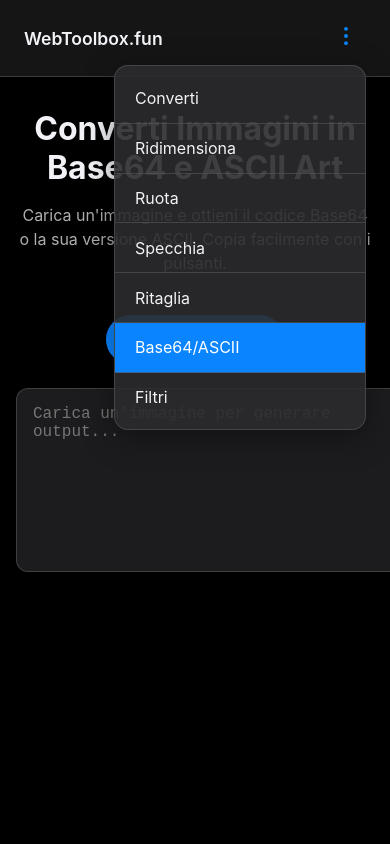
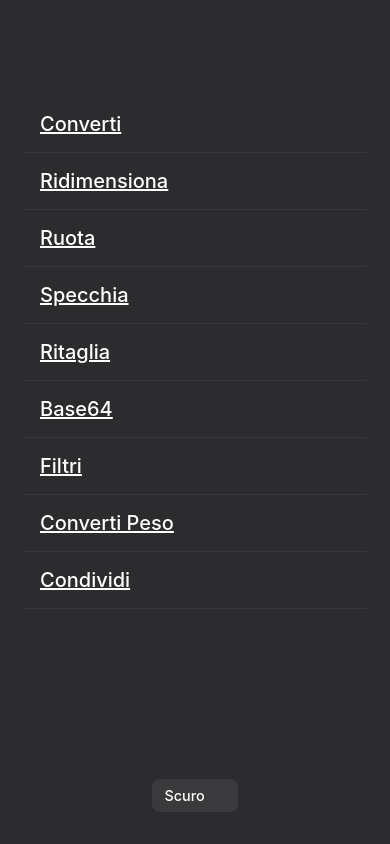
Before and after one commit to SgomberoCatanese/webtoolbox, a website: page base64.html in a window 390 px wide. Both pictures are taken after a click on the button "Apri Menu". Drawn offline with Linux system fonts and the light colour scheme.

Commit message:
Update base64.html

```diff
--- a/base64.html
+++ b/base64.html
@@ -6,29 +6,68 @@
     <title>Convertitore Immagini Base64 e ASCII – WebToolbox.fun</title>
     <meta name="description" content="Converti immagini in Base64 o ASCII art online. Carica la tua immagine, copia il codice Base64 o la versione ASCII facilmente." />
     <style>
-  /*
-    Stile CSS aggiornato con estetica iOS
-    - Palette Dark Mode
-    - Font di sistema Apple
-    - Componenti UI moderni e puliti
-    - Logica responsiva avanzata per mobile
-  */
+      /* CSS v5.0 - Cleaned and Consolidated */
+      :root { /* Default Dark Theme */
+        --bg-primary: #1C1C1E;
+        --bg-secondary: #2C2C2E;
+        --bg-tertiary: #3A3A3C;
+        --text-primary: #FFFFFF;
+        --text-secondary: #EBEBF599;
+        --accent-primary: #0A84FF;
+        --separator-color: #38383A;
+        --nav-bg: rgba(28, 28, 30, 0.8);
+        --shadow-color: rgba(0, 0, 0, 0.5);
+      }
+      [data-theme="light"] {
+        --bg-primary: #F2F2F7;
+        --bg-secondary: #FFFFFF;
+        --bg-tertiary: #E5E5EA;
+        --text-primary: #000000;
+        --text-secondary: #3C3C4399;
+        --accent-primary: #007AFF;
+        --separator-color: #C6C6C8;
+        --nav-bg: rgba(249, 249, 249, 0.8);
+        --shadow-color: rgba(0, 0, 0, 0.08);
+      }
+      [data-theme="midnight"] {
+        --bg-primary: #000000;
+        --bg-secondary: #1D1D1F;
+        --bg-tertiary: #2C2C2E;
+        --text-primary: #FFFFFF;
+        --accent-primary: #0A84FF;
+        --shadow-color: rgba(0, 0, 0, 0.6);
+        --nav-bg: rgba(0, 0, 0, 0.75);
+      }
+      [data-theme="slate"] {
+        --bg-primary: #29313E;
+        --bg-secondary: #354152;
+        --bg-tertiary: #495867;
+        --text-primary: #F7F7F7;
+        --accent-primary: #F9A03F;
+        --separator-color: #495867;
+        --nav-bg: rgba(25, 32, 41, 0.8);
+      }
 
-  /* Reset e Stili Globali */
+      /* Base and Global Styles */
+      *, *::before, *::after { box-sizing: border-box; }
+      html { scroll-behavior: smooth; }
       body {
-    background: #000000;
-    color: #F2F2F7;
+        background: var(--bg-primary);
+        color: var(--text-primary);
         font-family: -apple-system, BlinkMacSystemFont, "Segoe UI", Roboto, Helvetica, Arial, sans-serif;
         margin: 0;
         padding: 0;
+        transition: background 0.4s, color 0.4s;
       }
+      body.no-scroll { overflow: hidden; }
 
-  /* --- Navigazione --- */
+      /* Navigation Bar */
       nav {
-    background: rgba(28, 28, 30, 0.75);
-    backdrop-filter: blur(20px) saturate(180%);
-    -webkit-backdrop-filter: blur(20px) saturate(180%);
-    border-bottom: 0.5px solid rgba(84, 84, 88, 0.65);
+        width: 100%;
+        background: var(--nav-bg);
+        backdrop-filter: blur(24px) saturate(180%);
+        -webkit-backdrop-filter: blur(24px) saturate(180%);
+        border-bottom: 0.5px solid var(--separator-color);
         padding: 1rem 1.5rem;
         display: flex;
         justify-content: space-between;
@@ -37,67 +76,89 @@
         top: 0;
         z-index: 20;
       }
-
       nav .logo {
         font-weight: 600;
-    font-size: 1.1rem;
-    color: #F2F2F7;
+        color: var(--text-primary);
+        display: flex;
+        align-items: center;
+        gap: 0.5rem;
       }
+      nav .logo img {
+        width: 32px;
+        height: 32px;
+        border-radius: 8px;
+        object-fit: cover;
+      }
+      .nav-title-scrolled {
+        display: none; /* Hidden by default, shown on mobile */
+        font-weight: 600;
+      }
+      nav .desktop-nav { display: flex; gap: 1.5rem; list-style: none; margin: 0; padding: 0; }
+      nav a { color: var(--accent-primary); text-decoration: none; font-weight: 500; transition: color 0.2s; }
+      nav a:hover { color: var(--text-primary); }
+      nav a.active { color: var(--text-primary); font-weight: 600; }
+      .nav-controls { display: flex; align-items: center; gap: 0.75rem; }
 
-  nav ul {
-    list-style: none;
-    display: flex;
-    gap: 1.5rem;
-    margin: 0;
-    padding: 0;
+      /* Mobile Menu */
+      #mobile-menu-trigger, #mobile-menu-close {
+        display: none; background: none; border: none; cursor: pointer;
+        padding: 0.5rem; color: var(--accent-primary); z-index: 110;
       }
+      #mobile-menu-close { position: absolute; top: 1rem; right: 1.5rem; }
+      #mobile-menu-trigger svg, #mobile-menu-close svg { width: 28px; height: 28px; }
 
-  nav a {
-    text-decoration: none;
-    color: #0A84FF;
-    font-weight: 500;
-    transition: opacity 0.2s ease-in-out;
+      .mobile-nav {
+        position: fixed; top: 0; left: 0; width: 100%; height: 100%;
+        background: var(--bg-secondary);
+        z-index: 100; display: flex; flex-direction: column;
+        padding: 6rem 1.5rem 2rem;
+        transform: translateX(-100%);
+        transition: transform 0.4s cubic-bezier(0.25, 1, 0.5, 1);
       }
+      .mobile-nav.active { transform: translateX(0); }
+      .mobile-nav ul { list-style: none; padding: 0; margin: 0; }
+      .mobile-nav ul a {
+        display: block; font-size: 1.25rem; padding: 1rem;
+        color: var(--text-primary); font-weight: 500; border-bottom: 0.5px solid var(--separator-color);
+      }
+      .mobile-nav .nav-controls { margin-top: auto; justify-content: center; }
 
-  nav a:hover {
-    opacity: 0.7;
-  }
-
-  /* Pulsante menu mobile (nascosto su desktop) */
-  #mobile-menu-trigger {
-    display: none;
-  }
-
-  /* --- Contenuto Principale --- */
+      /* Main Content */
       main {
         max-width: 900px;
         margin: 2rem auto;
-    padding: 0 1.5rem 4rem 1.5rem;
+        padding: 0 1.5rem 4rem;
       }
-
       h1 {
         font-size: 2.5rem;
         font-weight: 700;
         text-align: center;
         margin-bottom: 0.5rem;
       }
-
       p {
         text-align: center;
-    color: #AEAEB2;
+        color: var(--text-secondary);
         margin-bottom: 2.5rem;
         max-width: 600px;
         margin-left: auto;
         margin-right: auto;
         line-height: 1.5;
       }
+      .hidden { display: none; }
 
-  /* --- Componenti UI --- */
-  button, input[type=file]::file-selector-button {
+      /* UI Components (Buttons, Textarea, etc.) */
+      select {
+        padding: 0.5rem 0.8rem; border-radius: 8px; border: none;
+        font-weight: 500; cursor: pointer;
+        background-color: var(--bg-tertiary); color: var(--text-primary);
+        font-family: inherit; font-size: 0.9rem;
+        -webkit-appearance: none; appearance: none;
+      }
+      button {
         padding: 0.9rem 1.5rem;
         border-radius: 50px;
         border: none;
-    background: #0A84FF;
+        background: var(--accent-primary);
         color: #FFFFFF;
         font-family: inherit;
         font-weight: 600;
@@ -105,36 +166,10 @@
         cursor: pointer;
         transition: all 0.2s ease-in-out;
       }
-
-  button:hover, input[type=file]::file-selector-button:hover {
+      button:hover {
         transform: scale(1.05);
         filter: brightness(1.1);
       }
-
-  input[type=file] {
-    color: transparent;
-  }
-
-  textarea {
-    width: 100%;
-    height: 200px;
-    background: #1C1C1E;
-    color: #F2F2F7;
-    border-radius: 12px;
-    border: 1px solid rgba(84, 84, 88, 0.65);
-    margin-top: 1.5rem;
-    font-family: monospace, monospace;
-    font-size: 1rem;
-    padding: 1rem;
-    resize: vertical;
-  }
-
-  textarea:focus {
-    outline: none;
-    border-color: #0A84FF;
-    box-shadow: 0 0 0 3px rgba(10, 132, 255, 0.3);
-  }
-
       .btn-group {
         display: flex;
         justify-content: center;
@@ -143,13 +178,26 @@
         margin-top: 1.5rem;
         align-items: center;
       }
-
-  .hidden {
-    display: none;
+      textarea {
+        width: 100%;
+        height: 200px;
+        background: var(--bg-secondary);
+        color: var(--text-primary);
+        border-radius: 12px;
+        border: 1px solid var(--separator-color);
+        margin-top: 1.5rem;
+        font-family: monospace, monospace;
+        font-size: 1rem;
+        padding: 1rem;
+        resize: vertical;
       }
-
+      textarea:focus {
+        outline: none;
+        border-color: var(--accent-primary);
+        box-shadow: 0 0 0 3px color-mix(in srgb, var(--accent-primary) 25%, transparent);
+      }
       #asciiArt {
-    background-color: #1C1C1E;
+        background-color: var(--bg-secondary);
         padding: 1.5rem;
         border-radius: 20px;
         margin-top: 2rem;
@@ -161,80 +209,15 @@
         letter-spacing: 1px;
       }
 
-  /* ======================================= */
-  /* === STILI RESPONSIVI / VERSIONE MOBILE === */
-  /* ======================================= */
-
-  /* Attivati solo su schermi più piccoli di 768px */
+      /* Responsive Design */
       @media (max-width: 768px) {
-
-    /* Nascondi la navigazione desktop */
-    nav ul {
-      display: none;
-      /* Stile del menu a comparsa quando attivo */
-      position: absolute;
-      top: 65px; /* Posizione sotto la navbar */
-      right: 1.5rem;
-      width: 250px;
-      background: rgba(44, 44, 46, 0.9); /* Effetto vetro più intenso */
-      backdrop-filter: blur(24px) saturate(180%);
-      -webkit-backdrop-filter: blur(24px) saturate(180%);
-      border-radius: 14px;
-      border: 1px solid rgba(84, 84, 88, 0.65);
-      box-shadow: 0 8px 32px 0 rgba(0, 0, 0, 0.37);
-      padding: 0.5rem 0;
-      flex-direction: column;
-      gap: 0;
-      z-index: 100;
+        nav { padding: 0.75rem 1rem; }
+        nav .logo, nav .desktop-nav { display: none; }
+        .nav-title-scrolled { display: block; }
+        #mobile-menu-trigger { display: block; }
+        main { padding: 0 1rem 4rem; }
+        h1 { font-size: 2rem; }
       }
-
-    /* Classe per mostrare il menu */
-    nav ul.mobile-menu-active {
-      display: flex;
-    }
-
-    /* Stile dei link nel menu mobile */
-    nav ul li {
-      width: 100%;
-    }
-
-    nav ul li a {
-      display: block;
-      padding: 0.9rem 1.25rem;
-      color: #F2F2F7; /* Testo bianco nel menu */
-      font-weight: 400;
-      border-bottom: 0.5px solid rgba(84, 84, 88, 0.65);
-    }
-
-    nav ul li:last-child a {
-      border-bottom: none;
-    }
-
-    nav ul li a.active {
-      background-color: #0A84FF; /* Colore di selezione */
-      color: #FFFFFF;
-    }
-
-    /* Mostra e stila il pulsante trigger del menu */
-    #mobile-menu-trigger {
-      display: block;
-      background: none;
-      border: none;
-      padding: 0.5rem;
-      cursor: pointer;
-    }
-
-    #mobile-menu-trigger svg {
-      width: 24px;
-      height: 24px;
-      fill: #0A84FF;
-    }
-
-    /* Adatta il testo e gli spazi */
-    h1 { font-size: 2rem; }
-    main { padding: 0 1rem 4rem 1rem; }
-  }
-
       @media (max-width: 600px) {
         textarea { height: 150px; }
         #asciiArt {
@@ -245,37 +228,85 @@
         }
       }
     </style>
-
 </head>
 <body>
+
     <nav>
-  <div class="logo">WebToolbox.fun</div>
+      <div class="logo">
+        <img src="https://images.pexels.com/photos/4164418/pexels-photo-4164418.jpeg?auto=compress&cs=tinysrgb&w=64&h=64&dpr=2" alt="WebToolbox Logo" />
+        🧰 WebToolbox
+      </div>
+
+      <div class="nav-title-scrolled">
+        Base64 Converter
+      </div>
+
+      <ul class="desktop-nav">
+        <li><a href="index.html">Converti</a></li>
+        <li><a href="ridimensiona.html">Ridimensiona</a></li>
+        <li><a href="ruota-immagini.html">Ruota</a></li>
+        <li><a href="flip-immagini.html">Specchia</a></li>
+        <li><a href="crop-immagini.html">Ritaglia</a></li>
+        <li><a href="base64.html" class="active">Base64</a></li>
+        <li><a href="scala-grigi.html">Filtri</a></li>
+        <li><a href="weight.html">Converti Peso</a></li>
+        <li><a href="share.html">Condividi</a></li>
+      </ul>
+
+      <div class="nav-controls">
+        <select id="themeSelector" title="Seleziona Tema">
+          <option value="dark">Scuro</option>
+          <option value="light">Chiaro</option>
+          <option value="midnight">Midnight</option>
+          <option value="slate">Slate</option>
+        </select>
+      </div>
+
+      <button id="mobile-menu-trigger" title="Apri Menu">
+        <svg xmlns="http://www.w3.org/2000/svg" fill="none" stroke="currentColor" stroke-width="2" viewBox="0 0 24 24">
+          <line x1="3" y1="6" x2="21" y2="6" />
+          <line x1="3" y1="12" x2="21" y2="12" />
+          <line x1="3" y1="18" x2="21" y2="18" />
+        </svg>
+      </button>
+    </nav>
+
+    <div class="mobile-nav" id="mobileMenu">
+      <button id="mobile-menu-close" title="Chiudi Menu">
+        <svg xmlns="http://www.w3.org/2000/svg" fill="none" stroke="currentColor" stroke-width="2" viewBox="0 0 24 24">
+          <line x1="18" y1="6" x2="6" y2="18" />
+          <line x1="6" y1="6" x2="18" y2="18" />
+        </svg>
+      </button>
+
       <ul>
         <li><a href="index.html">Converti</a></li>
         <li><a href="ridimensiona.html">Ridimensiona</a></li>
         <li><a href="ruota-immagini.html">Ruota</a></li>
         <li><a href="flip-immagini.html">Specchia</a></li>
         <li><a href="crop-immagini.html">Ritaglia</a></li>
-    <li><a href="base64.html" class="active">Base64/ASCII</a></li>
+        <li><a href="base64.html" class="active">Base64</a></li>
         <li><a href="scala-grigi.html">Filtri</a></li>
+        <li><a href="weight.html">Converti Peso</a></li>
+        <li><a href="share.html">Condividi</a></li>
       </ul>
-  <button id="mobile-menu-trigger" aria-label="Apri menu">
-    <svg viewBox="0 0 100 80" width="40" height="40">
-      <circle cx="50" cy="10" r="8"/>
-      <circle cx="50" cy="40" r="8"/>
-      <circle cx="50" cy="70" r="8"/>
-    </svg>
-  </button>
-</nav>
+
+      <div class="nav-controls">
+        <select id="themeSelectorMobile" title="Seleziona Tema">
+          <option value="dark">Scuro</option>
+          <option value="light">Chiaro</option>
+          <option value="midnight">Midnight</option>
+          <option value="slate">Slate</option>
+        </select>
+      </div>
+    </div>
 
     <main>
         <h1>Converti Immagini in Base64 e ASCII Art</h1>
         <p>Carica un'immagine e ottieni il codice Base64 o la sua versione ASCII. Copia facilmente con i pulsanti.</p>
 
         <div class="btn-group">
-    <label for="upload" class="button-label">
             <button onclick="document.getElementById('upload').click();" type="button">Carica Immagine</button>
-    </label>
             <input type="file" id="upload" accept="image/*" class="hidden" />
         </div>
 
@@ -285,6 +316,7 @@
         </div>
 
         <textarea id="output" readonly placeholder="Carica un'immagine per generare output..."></textarea>
+
         <div class="btn-group">
             <button id="copyBtn" class="hidden">Copia negli Appunti</button>
         </div>
@@ -293,7 +325,42 @@
     </main>
 
     <script>
-  // Elementi del DOM
+    document.addEventListener("DOMContentLoaded", () => {
+        // --- Theme and Menu Logic ---
+        const body = document.body;
+        const mobileMenu = document.getElementById("mobileMenu");
+        const mobileTrigger = document.getElementById("mobile-menu-trigger");
+        const mobileClose = document.getElementById("mobile-menu-close");
+        const themeSelector = document.getElementById("themeSelector");
+        const themeSelectorMobile = document.getElementById("themeSelectorMobile");
+
+        // Open menu
+        mobileTrigger.addEventListener("click", () => {
+          mobileMenu.classList.add("active");
+          body.classList.add("no-scroll");
+        });
+
+        // Close menu
+        mobileClose.addEventListener("click", () => {
+          mobileMenu.classList.remove("active");
+          body.classList.remove("no-scroll");
+        });
+
+        function applyTheme(theme) {
+          document.documentElement.setAttribute("data-theme", theme);
+          localStorage.setItem("theme", theme);
+          if(themeSelector) themeSelector.value = theme;
+          if(themeSelectorMobile) themeSelectorMobile.value = theme;
+        }
+
+        if(themeSelector) themeSelector.addEventListener("change", (e) => applyTheme(e.target.value));
+        if(themeSelectorMobile) themeSelectorMobile.addEventListener("change", (e) => applyTheme(e.target.value));
+
+        const savedTheme = localStorage.getItem("theme") || "dark";
+        applyTheme(savedTheme);
+
+
+        // --- Base64 / ASCII Converter Logic ---
         const upload = document.getElementById('upload');
         const toBase64Btn = document.getElementById('toBase64Btn');
         const toAsciiBtn = document.getElementById('toAsciiBtn');
@@ -302,18 +369,15 @@
         const asciiArt = document.getElementById('asciiArt');
         const actionButtons = document.getElementById('actionButtons');
 
-  // Variabili di stato
         let currentBase64 = '';
         let currentAscii = '';
 
-  // Gestione upload
         upload.addEventListener('change', e => {
             if (!e.target.files.length) return reset();
             actionButtons.classList.remove('hidden');
             resetOutputs();
         });
 
-  // --- LOGICA DI CONVERSIONE ---
         toBase64Btn.addEventListener('click', () => {
             const file = upload.files[0];
             if (!file) return alert('Seleziona prima un\'immagine!');
@@ -349,23 +413,20 @@
             reader.readAsDataURL(file);
         });
 
-  // Gestione copia
         copyBtn.addEventListener('click', () => {
             const isAsciiVisible = !asciiArt.classList.contains('hidden');
             const textToCopy = isAsciiVisible ? currentAscii : currentBase64;
             const type = isAsciiVisible ? 'ASCII' : 'Base64';
-
             if (!textToCopy) return;
 
             navigator.clipboard.writeText(textToCopy).then(() => {
                 alert(`${type} copiato negli appunti!`);
             }).catch(err => {
                 console.error('Errore durante la copia: ', err);
-      alert(`Impossibile copiare il testo. Controlla i permessi del browser.`);
+                alert(`Impossibile copiare il testo.`);
             });
         });
 
-  // Funzioni di utilità
         function resetOutputs() {
             output.value = '';
             output.classList.remove('hidden');
@@ -380,12 +441,10 @@
             resetOutputs();
         }
 
-  // Funzione di conversione ASCII
         function convertToAscii(image) {
-    const w = 120; // Aumentata leggermente la larghezza per più dettaglio
+            const w = 120;
             const aspectRatio = image.height / image.width;
-    const h = Math.round((w * aspectRatio) * 0.55); // Correzione aspect ratio per i font
-
+            const h = Math.round((w * aspectRatio) * 0.55);
             const canvas = document.createElement('canvas');
             canvas.width = w;
             canvas.height = h;
@@ -394,7 +453,7 @@
 
             const imgData = ctx.getImageData(0, 0, w, h);
             const pixels = imgData.data;
-    const chars = '`^\",:;Il!i~+_-?][}{1)(|\\/tfjrxnuvczXYUJCLQ0OZmwqpdbkhao*#MW&8%B@$'; // Scala di grigi più dettagliata
+            const chars = '`^\",:;Il!i~+_-?][}{1)(|\\/tfjrxnuvczXYUJCLQ0OZmwqpdbkhao*#MW&8%B@$';
 
             let ascii = '';
             for (let y = 0; y < h; y++) {
@@ -408,28 +467,7 @@
             }
             return ascii;
         }
-
-  /* ======================================= */
-  /* === LOGICA PER MENU MOBILE === */
-  /* ======================================= */
-  const mobileMenuTrigger = document.getElementById('mobile-menu-trigger');
-  const navUl = document.querySelector('nav ul');
-
-  if (mobileMenuTrigger && navUl) {
-    mobileMenuTrigger.addEventListener('click', (event) => {
-      // Ferma la propagazione per non far chiudere subito il menu dal listener sul documento
-      event.stopPropagation();
-      navUl.classList.toggle('mobile-menu-active');
     });
-
-    // Chiudi il menu se si clicca fuori
-    document.addEventListener('click', (event) => {
-      if (navUl.classList.contains('mobile-menu-active') && !navUl.contains(event.target)) {
-        navUl.classList.remove('mobile-menu-active');
-      }
-    });
-  }
-
     </script>
 </body>
 </html>
```
Lines whose indentation alone changed are shown as unchanged.
